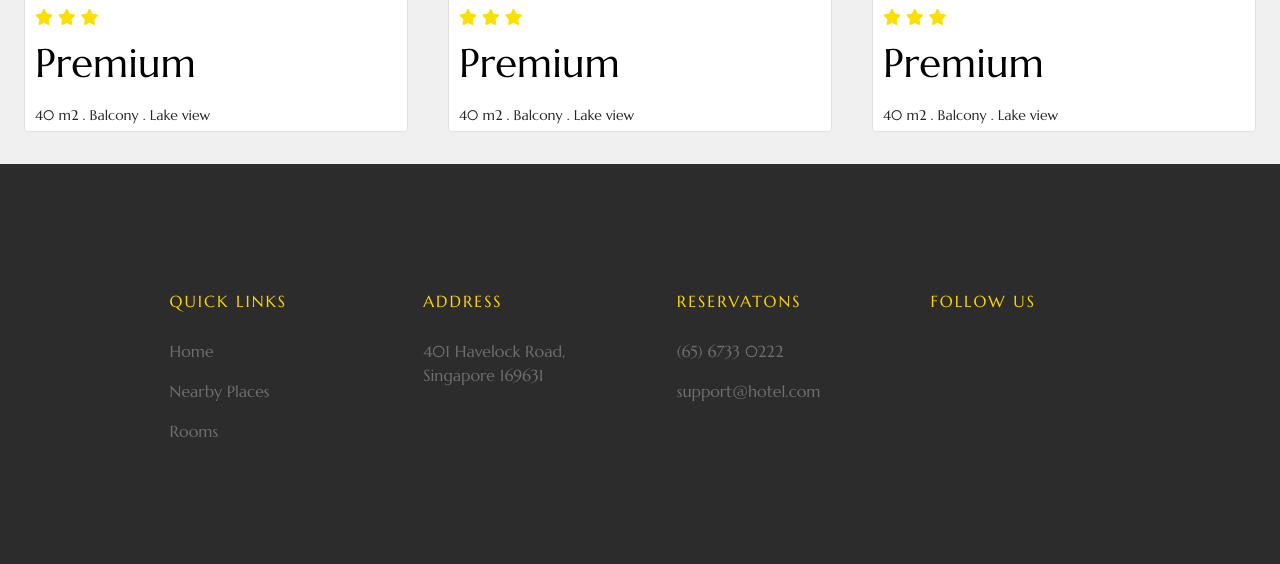
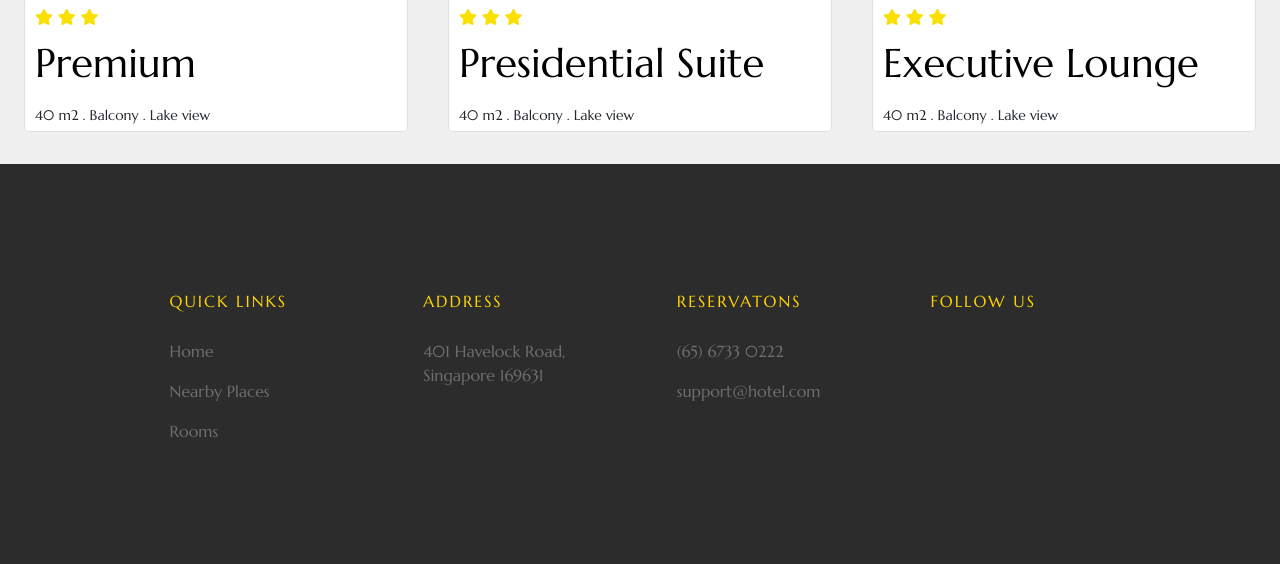
Before and after one commit to Mmeso1/Miramar-Hotel, a Flask app: page /rooms in a window 1280 px wide. Shown: the part 992-1556 px from the top of the page. Run offline with Flask 3, Linux system fonts and the light colour scheme; parts of the project's set-up code (start-up, migrations or seed data) failed here and were passed over; some libraries are stand-ins or nearby versions.

Commit message:
fixed routing error using url_for instead and changed  room names to make it dynamic

```diff
--- a/app/templates/user/rooms.html
+++ b/app/templates/user/rooms.html
@@ -46,7 +46,7 @@ Rooms - Miriamar
 
               <div class="bottom-right">
                 <div class="price">$150/night</div>
-                <div class="" style="color: black;"><h1>Premium</h1></div>
+                <div class="" style="color: black;"><h1>Presidential Suite</h1></div>
               </div>
             </div>
           </a>
@@ -57,7 +57,7 @@ Rooms - Miriamar
         </div>
 
         <div class="col-lg-4 col-md-6 col-sm-12 room-card">
-          <a href="room_details.html">
+          <a href="{{ url_for('user.room_deets') }}">
             <div class="room-image">
               <img src="https://images.pexels.com/photos/1743231/pexels-photo-1743231.jpeg?auto=compress&cs=tinysrgb&w=600" alt="Room Image">
               <div class="bottom-left">
@@ -70,7 +70,7 @@ Rooms - Miriamar
 
               <div class="bottom-right">
                 <div class="price">$150/night</div>
-                <div class="" style="color: black;"><h1>Premium</h1></div>
+                <div class="" style="color: black;"><h1>Executive Lounge</h1></div>
               </div>
             </div>
           </a>
```
